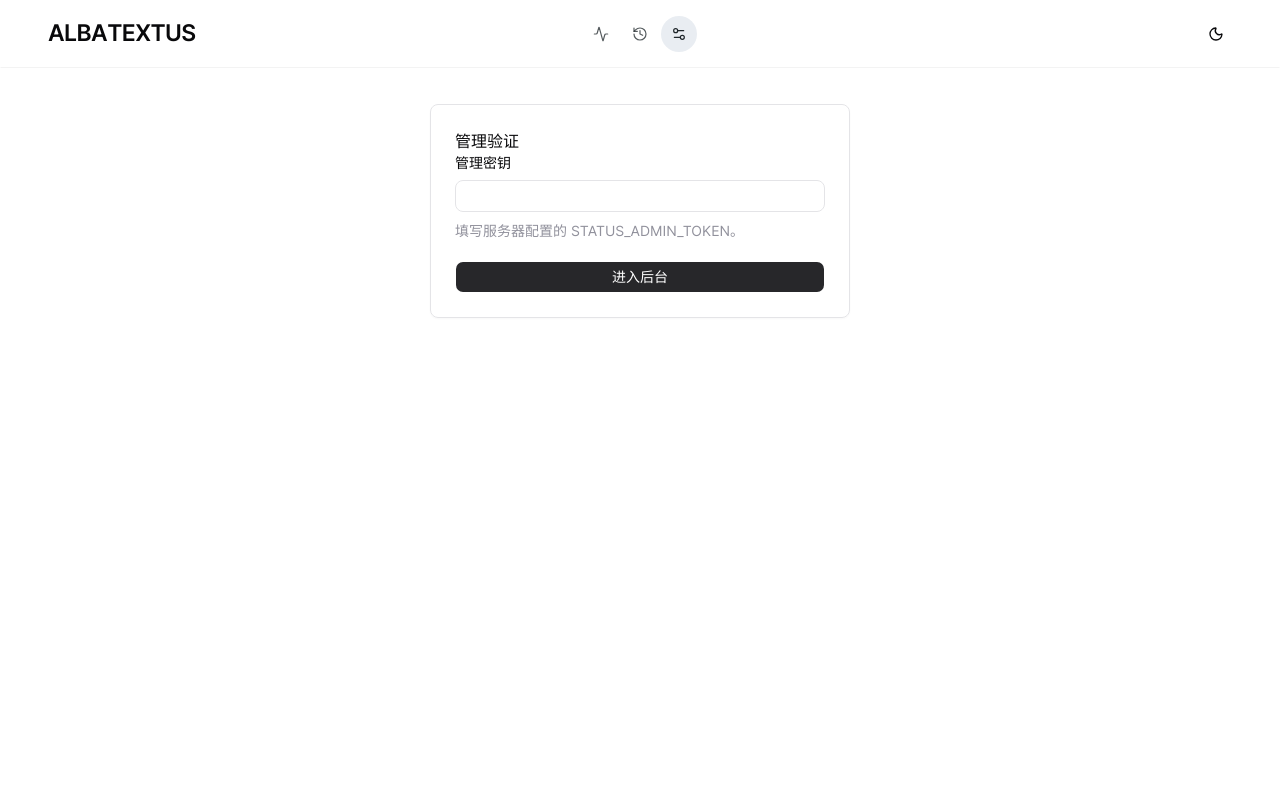
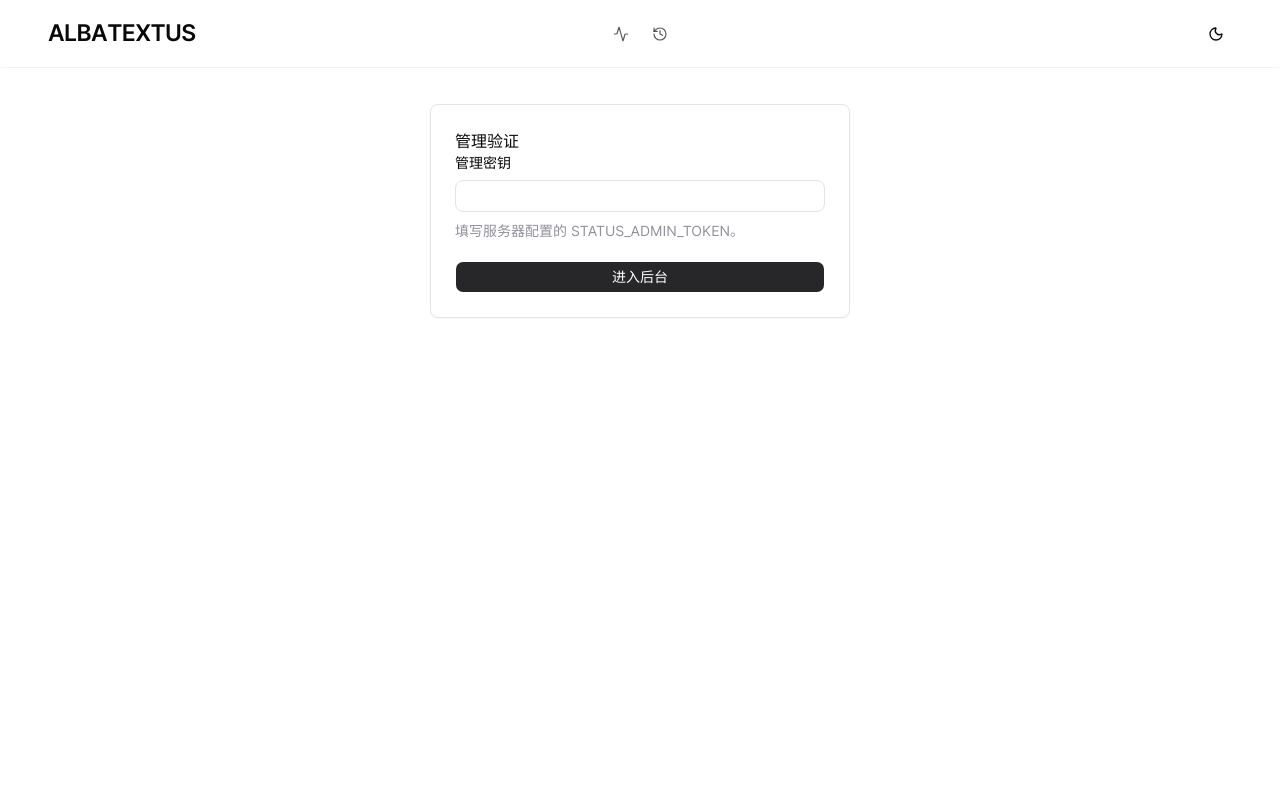
Before and after one commit to AlbaTextus/status, a Next.js app: page /admin in a window 1280 px wide. Shown: the top 800 px of the page. Built offline with nearby package versions, Linux system fonts and the light colour scheme.

Commit message:
feat: optimize history live status indicator and clean navigation

```diff
--- a/src/app/globals.css
+++ b/src/app/globals.css
@@ -162,7 +162,15 @@
 .history-uptime[data-level="yellow"] { color: var(--warning); }
 .history-uptime[data-level="red"] { color: var(--outage); }
 .history-bars { display: grid; grid-template-columns: repeat(90, minmax(0, 1fr)); gap: 2px; }
-.history-bar { display: block; width: 100%; height: 23px; padding: 0; border: 0; border-radius: 1px; transition: opacity .15s; }
+.history-bar { display: block; width: 100%; height: 23px; padding: 0; border: 0; border-radius: 1px; transition: background-color .3s ease, opacity .15s, transform .2s ease; }
+.history-bar:hover, .history-bar:focus-visible { transform: scaleY(1.15); }
+.history-bar-current { animation: history-live 2.4s ease-in-out infinite; transform-origin: center; }
+@keyframes history-live { 0%, 100% { opacity: 1; } 50% { opacity: .65; } }
+@media (prefers-reduced-motion: reduce) {
+  .history-bar { transition: none; }
+  .history-bar-current { animation: none; }
+  .history-bar:hover, .history-bar:focus-visible { transform: none; }
+}
 .history-bar:hover, .history-bar:focus-visible { opacity: .65; }
 .history-operational { background: var(--success); }
 .history-maintenance { background: var(--warning); }
--- a/src/components/service-history.tsx
+++ b/src/components/service-history.tsx
@@ -30,9 +30,10 @@ export function ServiceHistory({ services, now }: { services: PublicService[]; n
         <div className="history-bars" aria-label="过去 24 小时，共 90 格，每格代表 16 分钟的检测状态">
           {slots.map(slot => {
             const bucket = buckets.get(slot);
-            const status = timelineStatus(bucket);
-            const label = `${slotLabel(slot)} · ${bucket ? statusLabels[status] : "无检测记录"}`;
-            return <Tooltip key={slot}><TooltipTrigger render={<button type="button" className={cn("history-bar", `history-${status}`)} aria-label={label} />} /><TooltipContent><div><p>{label}</p>{bucket && <p>正常 {bucket.operational} 次 · 维护 {bucket.maintenance} 次 · 异常 {bucket.error} 次</p>}</div></TooltipContent></Tooltip>;
+            const current = slot === end;
+            const status = current ? service.result.status : timelineStatus(bucket);
+            const label = `${slotLabel(slot)} · ${current ? `当前：${statusLabels[status]}` : bucket ? statusLabels[status] : "无检测记录"}`;
+            return <Tooltip key={slot}><TooltipTrigger render={<button type="button" className={cn("history-bar", `history-${status}`, current && "history-bar-current")} aria-label={label} />} /><TooltipContent>{label}</TooltipContent></Tooltip>;
           })}
         </div>
       </section>;
--- a/src/components/status-chrome.tsx
+++ b/src/components/status-chrome.tsx
@@ -1,7 +1,7 @@
 "use client";
 import { createContext, useContext, useState, type ReactNode } from "react";
 import Link from "next/link";
-import { Activity, History, RefreshCw, Settings2 } from "lucide-react";
+import { Activity, History, RefreshCw } from "lucide-react";
 import { usePathname } from "next/navigation";
 import { SiteHeader } from "@/components/site-header";
 import { ThemeToggle } from "@/components/theme-toggle";
@@ -122,7 +122,6 @@ export function StatusHeader({ admin = false, onRefresh, refreshing = false }: {
       items={[
         { href: "/", title: "服务状态", icon: Activity },
         { href: "/history", title: "历史记录", icon: History },
-        { href: "/admin", title: "后台管理", icon: Settings2 },
       ]}
       activeHref={activeHref}
       navigationLabel="状态服务导航"
```
